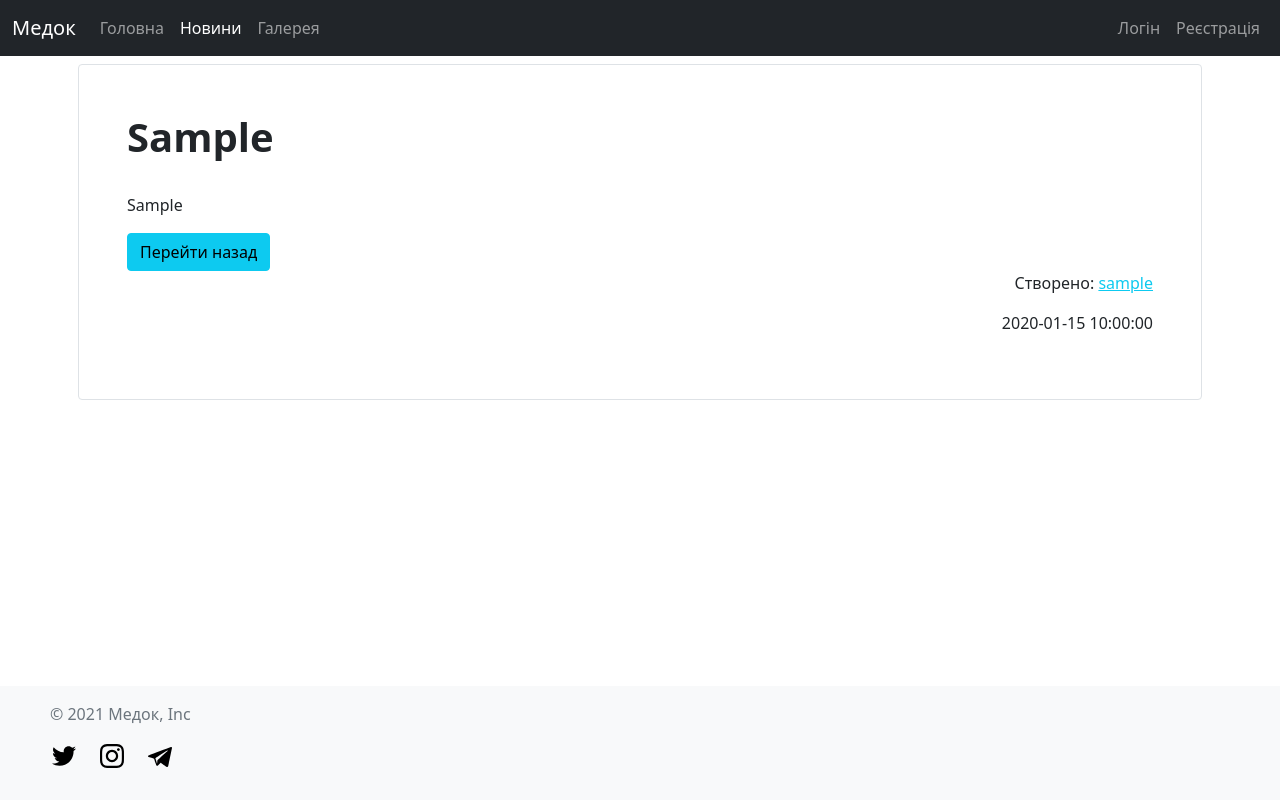
After one commit to Okashichan/coursework, a Flask app: page /news/1 in a window 1280 px wide. The commit adds this page. Run offline with Flask 2, Linux system fonts and the light colour scheme; tables that the repository leaves empty hold one stand-in row (values such as "Sample post"); some libraries are stand-ins or nearby versions.

Commit message:
post improvements&admin nav fixex

```diff
--- a/website/posts.py
+++ b/website/posts.py
@@ -81,3 +81,15 @@ def edit_post(id):
         return redirect(url_for('posts.dashboard'))
 
     return render_template('posts/edit.html', user=current_user, post_edit=post_edit)
+
+
+@posts.route('/news/<int:id>')
+def post(id):
+    if Post.query.filter_by(id=id).first():
+        post = Post.query.filter_by(id=id).first()
+    else:
+        flash('Такого поста не існує', category='error')
+        redirect(url_for('posts.news'))
+    created_by = User.query.filter_by(id=post.user_id).first()
+
+    return render_template('posts/post.html', user=current_user, post=post, created_by=created_by)
--- a/website/templates/base.html
+++ b/website/templates/base.html
@@ -99,10 +99,10 @@
 
     {% if user %}
     {% if user.is_admin and (home or usrs or edit or page) %}
-    <div class="d-flex justify-content-end">
-      <nav class="navbar navbar-expand-lg navbar-light">
-        <a class="navbar-brand" href="/home">Адміністрування</a>
-        <div class="collapse navbar-collapse">
+    <div class="container-fluid">
+    <div class="justify-content-end d-flex">
+      <nav class="navbar navbar-expand navbar-light">
+        <a class="navbar-brand float-right" href="/home">Адміністрування</a>
           <ul class="navbar-nav">
             <li class="nav-item">
               <a class="nav-link" href="/users">Користувачі</a>
@@ -114,8 +114,8 @@
               <a class="nav-link" href="/gallery-add">Галерея</a>
             </li>
           </ul>
-        </div>
-      </nav>
+        </nav>
+      </div>
     </div>
     {% endif %}
     {% endif %}
--- /dev/null
+++ b/website/templates/posts/post.html
@@ -0,0 +1,29 @@
+{% extends 'base.html' %}
+{% block title %}Новини{% endblock %}
+{% set news = '/news' %}
+
+{% block content %}
+    {% if post %}
+    <div class="container p-2">
+        <div class="p-5 border rounded">
+          <h1><strong>{{ post.head }}</strong></h1>
+          <br>
+            {% for p in post.data.split('\n') %}
+                <p class="text-justify">
+                    {{ p }}
+                </p>
+            {% endfor %}
+            <a class="btn btn-info" href="/news" role="button">Перейти назад</a>
+          <div class="d-flex justify-content-end">
+            <p class="text-sm">Створено:
+                <a href="/user/{{created_by.login}}" class="link-info">{{created_by.login}}
+                </a>
+            </p>
+          </div>
+          <div class="d-flex justify-content-end">
+            <p class="text-sm"> {{ post.date }}  </p>
+          </div>
+        </div>
+    </div>
+    {% endif %}
+{% endblock %}
--- a/website/templates/user.html
+++ b/website/templates/user.html
@@ -20,7 +20,9 @@
     <div class="bg-light p-5 rounded">
         <h1>Пости</strong></h1>
         {% for p in user_page.notes %}
-            <p class="lead"> {{ p.head }} </p>
+            <a href="/news/{{p.id}}" class="link-info">
+                <p class="lead"> {{ p.head }} </p>
+            </a>
         {% endfor %}
     </div>
 </div>
```
Also changed, not shown: website/templates/posts/news.html (+14 -6 lines).
